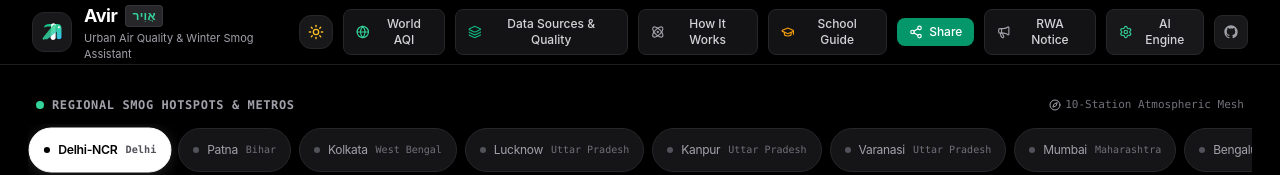
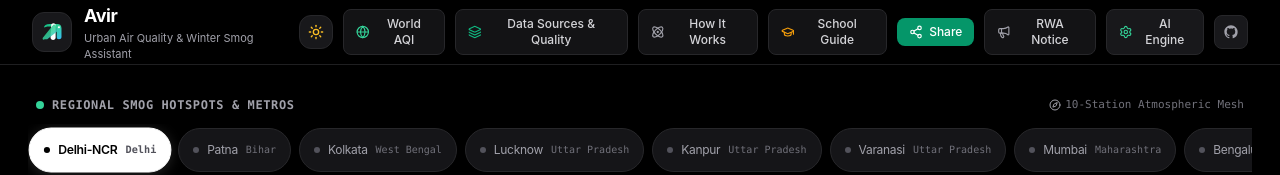
Before and after one commit to XiaoArnav/avir, a Next.js app: page / in a window 1280 px wide. Shown: the top 175 px of the page. Built offline with nearby package versions, Linux system fonts and the light colour scheme; no server answers.

Commit message:
refactor(ui): remove Hebrew text badge from navigation brand header

```diff
--- a/src/components/TopNav.tsx
+++ b/src/components/TopNav.tsx
@@ -71,9 +71,6 @@ export const TopNav: React.FC<TopNavProps> = ({
           <div>
             <div className="flex items-center gap-2">
               <span className="text-lg font-bold tracking-tight text-ink dark:text-white">Avir</span>
-              <span className="text-xs font-semibold font-sans tracking-wide px-1.5 py-0.5 rounded bg-sage-100 dark:bg-zinc-800 text-sage-700 dark:text-emerald-400 border border-sage-200 dark:border-zinc-700/60" title="Hebrew: אֲוִיר (Air, Atmosphere & Pure Breath)">
-                אֲוִיר
-              </span>
             </div>
             <p className="text-[11px] text-ink-muted dark:text-zinc-400 hidden sm:block">
               Urban Air Quality &amp; Winter Smog Assistant
```
